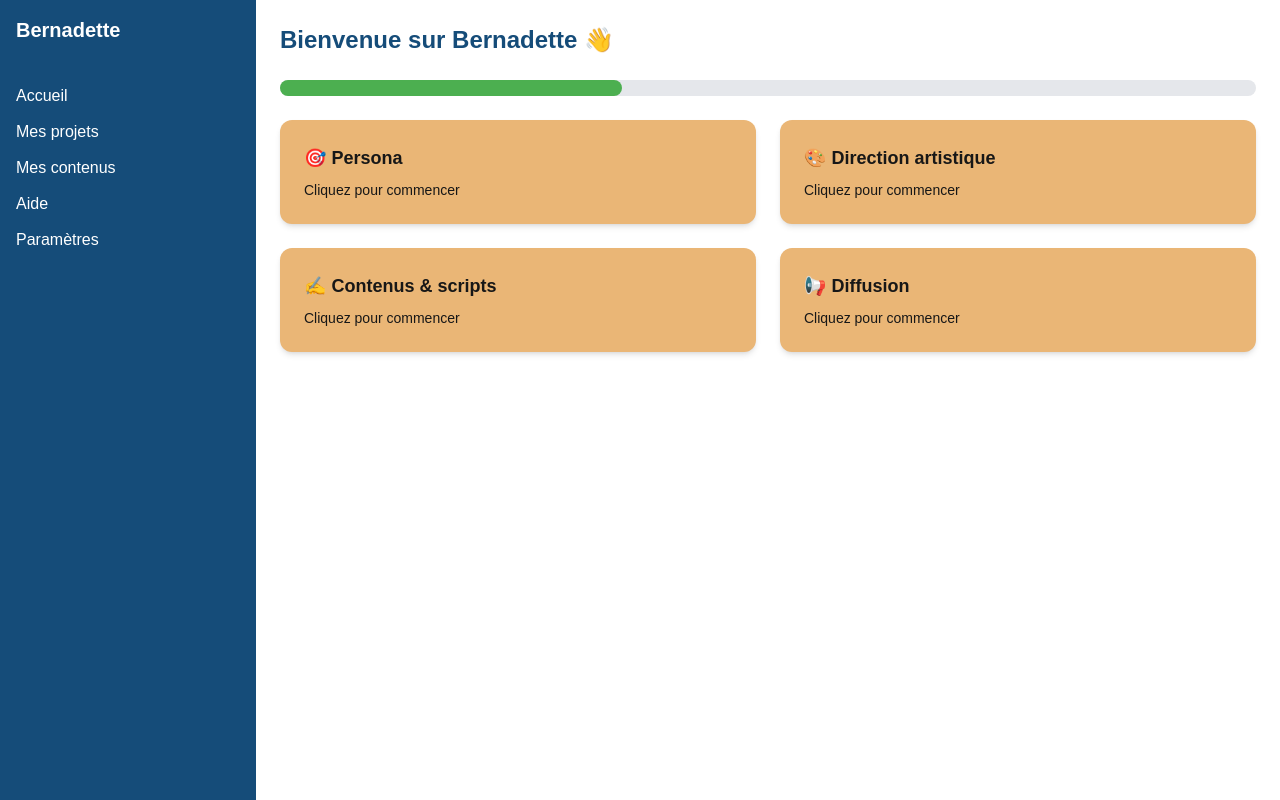
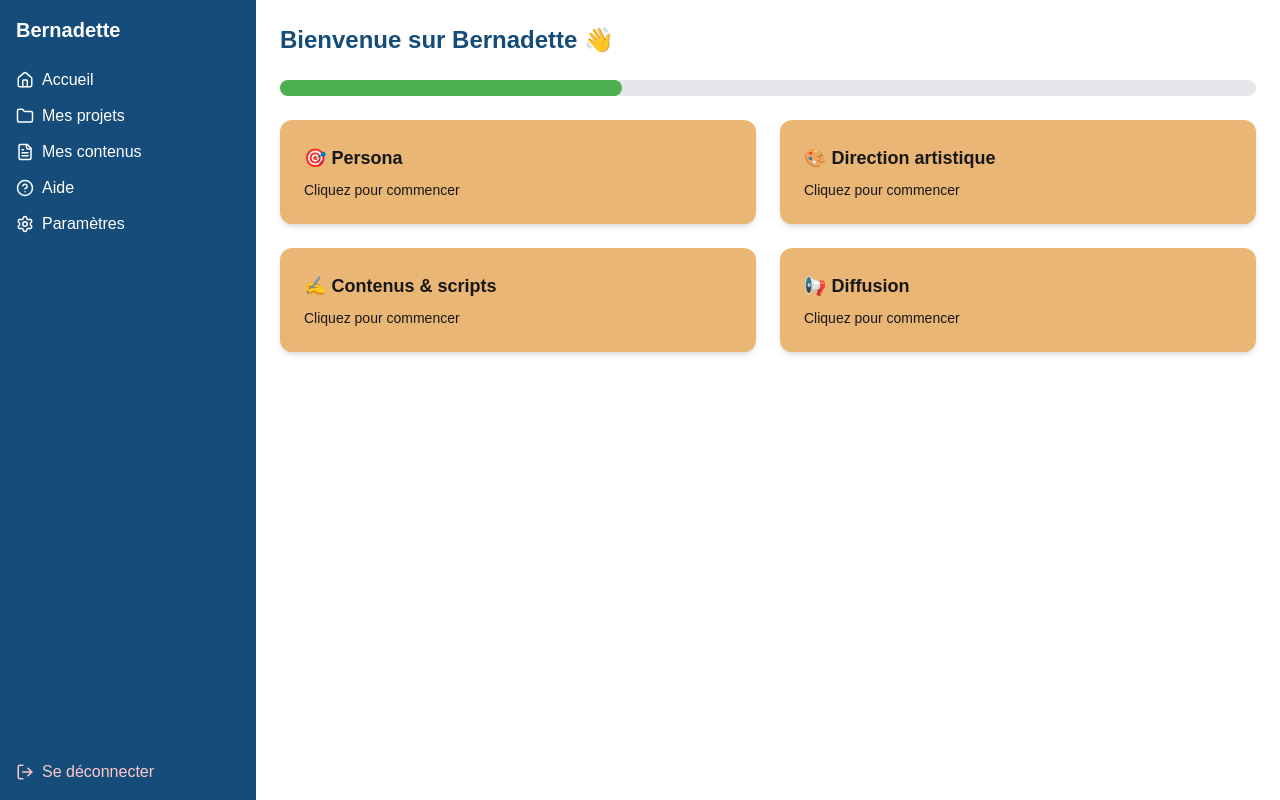
Before and after one commit to fullbrightprod/Bernadette, a Next.js app: page / in a window 1280 px wide. Built offline with nearby package versions, Linux system fonts and the light colour scheme; no server answers.

Commit message:
Update Sidebar.tsx

```diff
--- a/src/components/Sidebar.tsx
+++ b/src/components/Sidebar.tsx
@@ -1,17 +1,49 @@
 "use client"
+
 import Link from "next/link"
+// ✅ importe les icônes depuis lucide-react
+import { Home, Folder, FileText, HelpCircle, Settings, LogOut } from "lucide-react"
+import { supabase } from "@/lib/supabaseClient"
+import { useRouter } from "next/navigation"
 
 export function Sidebar() {
+  const router = useRouter()
+
+  async function handleLogout() {
+    await supabase.auth.signOut()
+    router.push("/login")
+  }
+
   return (
-    <aside className="bg-[#154C79] text-white w-64 min-h-screen p-4 flex flex-col gap-4">
-      <h2 className="text-xl font-bold">Bernadette</h2>
-      <nav className="flex flex-col gap-3 mt-6">
-        <Link href="/">Accueil</Link>
-        <Link href="/projets">Mes projets</Link>
-        <Link href="/contenus">Mes contenus</Link>
-        <Link href="/aide">Aide</Link>
-        <Link href="/parametres">Paramètres</Link>
-      </nav>
+    <aside className="bg-[#154C79] text-white w-64 min-h-screen p-4 flex flex-col justify-between">
+      <div>
+        <h2 className="text-xl font-bold">Bernadette</h2>
+        <nav className="flex flex-col gap-3 mt-6">
+          <Link href="/" className="flex items-center gap-2 hover:underline">
+            <Home size={18} /> Accueil
+          </Link>
+          <Link href="/projets" className="flex items-center gap-2 hover:underline">
+            <Folder size={18} /> Mes projets
+          </Link>
+          <Link href="/contenus" className="flex items-center gap-2 hover:underline">
+            <FileText size={18} /> Mes contenus
+          </Link>
+          <Link href="/aide" className="flex items-center gap-2 hover:underline">
+            <HelpCircle size={18} /> Aide
+          </Link>
+          <Link href="/parametres" className="flex items-center gap-2 hover:underline">
+            <Settings size={18} /> Paramètres
+          </Link>
+        </nav>
+      </div>
+
+      {/* 🔐 Bouton Déconnexion */}
+      <button
+        onClick={handleLogout}
+        className="flex items-center gap-2 mt-6 text-red-200 hover:text-white"
+      >
+        <LogOut size={18} /> Se déconnecter
+      </button>
     </aside>
   )
 }
```
